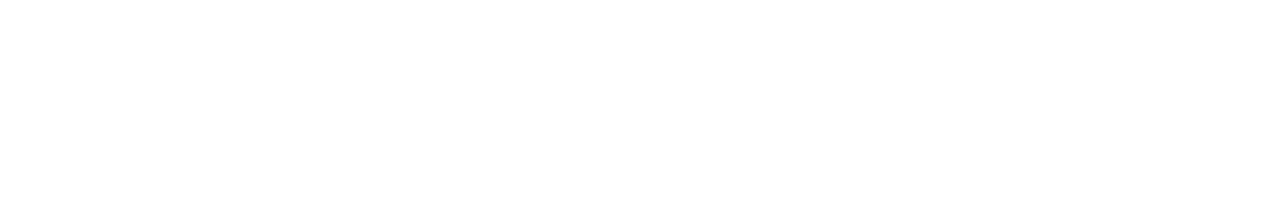
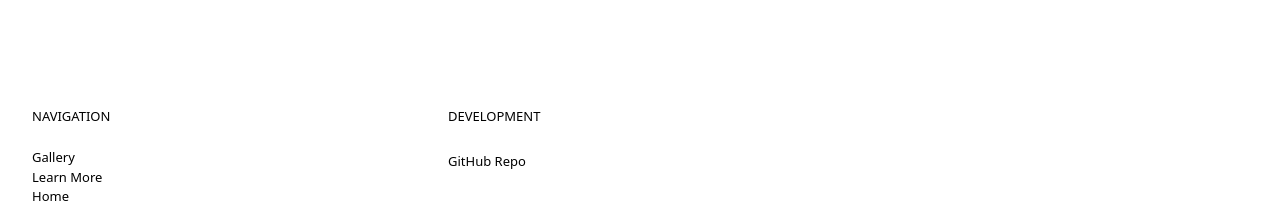
Before and after one commit to timwalkercs/MxMatrix, a React (Vite) app in the folder mxmatrix.client/: page / in a window 1280 px wide. Shown: the part 1141-1361 px from the top of the page. Before the commit the page ends 1211 px from the top, so only its background shows below. Built offline with nearby package versions, Linux system fonts and the light colour scheme; no server answers.

Commit message:
Added Footer element and auto scroll-to-top when clicking footer links

```diff
--- a/mxmatrix.client/src/App.jsx
+++ b/mxmatrix.client/src/App.jsx
@@ -5,10 +5,12 @@
 import LearnMore from "./components/LearnMore";
 import SwitchDetails from './components/SwitchDetails';
 import NavBar from './components/NavBar';
+import Footer from './components/Footer';
+import ScrollToTop from './components/ScrollToTop';
 
 function App() {
     return (
-        <>
+        <div className="app-container">
             <Router>
                 <NavBar />
                 <Routes>
@@ -17,8 +19,10 @@
                     <Route path="/learnmore" element={<LearnMore />} />
                     <Route path="/switchdetails/:id" element={<SwitchDetails />} />
                 </Routes>
+                <Footer />
+                <ScrollToTop />
             </Router>
-        </>
+        </div>
 
     );
 }
--- /dev/null
+++ b/mxmatrix.client/src/components/Footer.css
@@ -0,0 +1,32 @@
+.foot-wrapper {
+    width: auto;
+    background-color: white;
+    padding: 1rem 0;
+    padding-left: 2rem;
+    color: black;
+    display: grid;
+    grid-template-columns: 1fr 1fr 1fr;
+    text-align: left;
+    position: static;
+}
+    .foot-wrapper h5{
+        font-size: small;
+        font-weight: normal;
+    }
+    .foot-wrapper p {
+        font-size: small;
+        margin-top: 0;
+        margin-bottom: 0;
+    }
+
+.footer-links {
+    font-size: small;
+    margin-top: 0;
+    margin-bottom: 0;
+    color: black;
+    font-weight: normal;
+}
+    .footer-links:hover{
+        text-decoration: underline;
+        color: black;
+    }
--- /dev/null
+++ b/mxmatrix.client/src/components/Footer.jsx
@@ -0,0 +1,36 @@
+import { Link } from 'react-router-dom';
+import './Footer.css';
+
+function Footer() {
+
+    return (
+        <div className="foot-wrapper">
+
+            <div className="leftcol">
+                <h5>NAVIGATION</h5>
+                <Link to={`/gallery/`}>
+                    <p className="footer-links">Gallery</p>
+                </Link>
+                <Link to={`/learnmore/`}>
+                    <p className="footer-links">Learn More</p>
+                </Link>
+                <Link to={`/`}>
+                    <p className="footer-links">Home</p>
+                </Link>
+            </div>
+
+            <div className="midcol">
+                <h5>DEVELOPMENT</h5>
+                <a href="https://github.com/timwalkercs/MxMatrix" target="_blank" rel="noopener noreferrer" className="footer-links">GitHub Repo</a>
+
+            </div>
+
+            <div className="rightcol">
+
+            </div>
+
+        </div>
+    );
+}
+
+export default Footer;
--- a/mxmatrix.client/src/components/Gallery.css
+++ b/mxmatrix.client/src/components/Gallery.css
@@ -2,6 +2,7 @@
     padding-top: 4rem;
     padding-left: 1rem;
     padding-right: 1rem;
+    min-height: 100vh;
 }
 
     .gallerydiv h1 {
--- a/mxmatrix.client/src/components/Home.css
+++ b/mxmatrix.client/src/components/Home.css
@@ -2,6 +2,7 @@
     padding: 5rem 1rem;
     text-align: center;
     color: black;
+    min-height: 90vh;
 }
     .homepage h1{
         padding-top: 2.5rem;
--- a/mxmatrix.client/src/components/LearnMore.css
+++ b/mxmatrix.client/src/components/LearnMore.css
@@ -6,7 +6,7 @@
     padding-right: 2rem;
     padding-bottom: 2rem;
     color: #222;
-    font-family: sans-serif;
+    font-family: system-ui;
     line-height: 1.6;
 }
 
--- /dev/null
+++ b/mxmatrix.client/src/components/ScrollToTop.jsx
@@ -0,0 +1,14 @@
+import { useEffect } from 'react';
+import { useLocation } from 'react-router-dom';
+
+function ScrollToTop() {
+    const { pathname } = useLocation();
+
+    useEffect(() => {
+        window.scrollTo(0, 0);
+    }, [pathname]);
+
+    return null;
+}
+
+export default ScrollToTop;
--- a/mxmatrix.client/src/components/SwitchDetails.css
+++ b/mxmatrix.client/src/components/SwitchDetails.css
@@ -6,6 +6,7 @@
     background: white;
     padding-top: 4rem;
     text-align: center; /* Center the header text */
+    min-height: 100vh;
 }
     .page-container h1 {
         color: black;
--- a/mxmatrix.client/src/components/SwitchDetails.jsx
+++ b/mxmatrix.client/src/components/SwitchDetails.jsx
@@ -20,7 +20,6 @@
     return (
         <div>
             <div className="page-container">
-                <h1>Switch Details</h1>
                 <div className="switch-card">
                     <div className="switch-image">
                         <img src={switchData.imageUrl} alt={switchData.name} />
```
